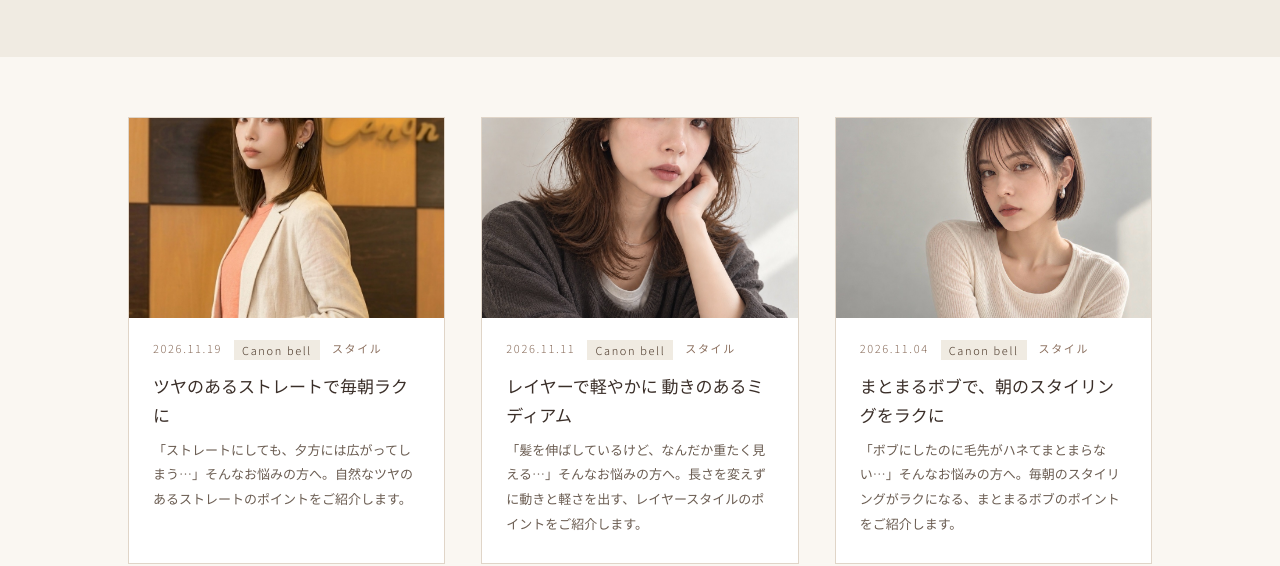
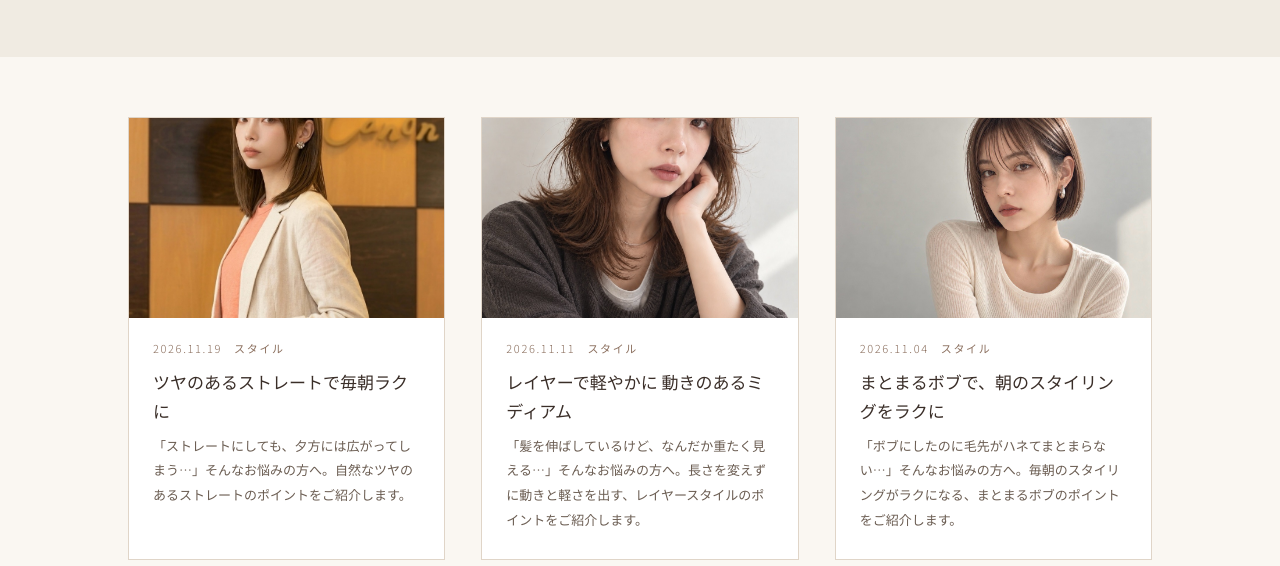
Before and after one commit to Canongroup/canongroup.github.io, a plain HTML site: page blog/index.html in a window 1280 px wide. Shown: the part 247-813 px from the top of the page. Drawn offline with nearby package versions, Linux system fonts and the light colour scheme; a web font is replaced by a local one.

Commit message:
ブログの店舗表記を削除

```diff
--- a/blog/index.html
+++ b/blog/index.html
@@ -229,7 +229,7 @@
     <a class="blog-card" href="2026-11-19-straight.html">
       <img src="../images/blog/2026-11-19-straight.jpg" alt="ツヤのあるミディアムストレート">
       <div class="blog-card-body">
-        <div class="blog-meta"><span>2026.11.19</span><span class="blog-shop">Canon bell</span><span>スタイル</span></div>
+        <div class="blog-meta"><span>2026.11.19</span><span>スタイル</span></div>
         <h2>ツヤのあるストレートで毎朝ラクに</h2>
         <p>「ストレートにしても、夕方には広がってしまう…」そんなお悩みの方へ。自然なツヤのあるストレートのポイントをご紹介します。</p>
       </div>
@@ -237,7 +237,7 @@
     <a class="blog-card" href="2026-11-11-layered.html">
       <img src="../images/blog/2026-11-11-layered.jpg" alt="セミロングのレイヤースタイル">
       <div class="blog-card-body">
-        <div class="blog-meta"><span>2026.11.11</span><span class="blog-shop">Canon bell</span><span>スタイル</span></div>
+        <div class="blog-meta"><span>2026.11.11</span><span>スタイル</span></div>
         <h2>レイヤーで軽やかに 動きのあるミディアム</h2>
         <p>「髪を伸ばしているけど、なんだか重たく見える…」そんなお悩みの方へ。長さを変えずに動きと軽さを出す、レイヤースタイルのポイントをご紹介します。</p>
       </div>
@@ -245,7 +245,7 @@
     <a class="blog-card" href="2026-11-04-bob.html">
       <img src="../images/blog/2026-11-04-bob.jpg" alt="明るめブラウンのまとまるボブスタイル">
       <div class="blog-card-body">
-        <div class="blog-meta"><span>2026.11.04</span><span class="blog-shop">Canon bell</span><span>スタイル</span></div>
+        <div class="blog-meta"><span>2026.11.04</span><span>スタイル</span></div>
         <h2>まとまるボブで、朝のスタイリングをラクに</h2>
         <p>「ボブにしたのに毛先がハネてまとまらない…」そんなお悩みの方へ。毎朝のスタイリングがラクになる、まとまるボブのポイントをご紹介します。</p>
       </div>
```
Also changed, not shown: blog/2026-11-04-bob.html (+3 -3 lines), blog/2026-11-11-layered.html (+3 -3 lines), blog/2026-11-19-straight.html (+3 -3 lines).
